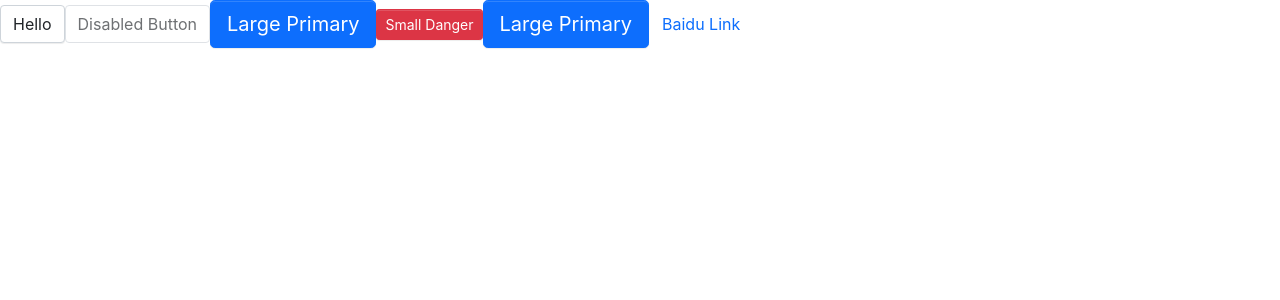
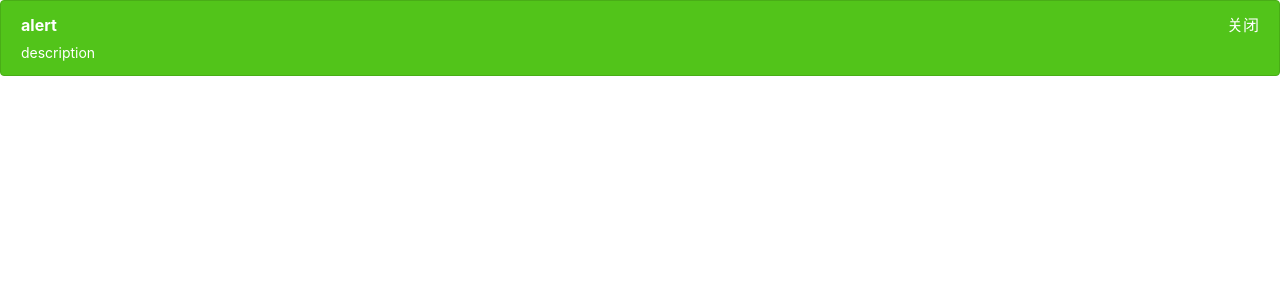
Before and after one commit to Hujianboo/boboDesign, a React (Create React App) app: page / in a window 1280 px wide. Shown: the top 300 px of the page. Built offline with nearby package versions, Linux system fonts and the light colour scheme.

Commit message:
add Alert design part 1

```diff
--- a/src/App.tsx
+++ b/src/App.tsx
@@ -1,29 +1,19 @@
 import React from "react";
 import Button, { ButtonType, ButtonSize } from "./components/Button/button";
+import Alert, { AlertType } from "./components/Alert/alert";
+
 function App() {
   return (
     <div className="App">
-      <Button
-        onClick={() => {
-          alert("hello");
+      <Alert
+        title="alert"
+        description="description"
+        type={AlertType.Success}
+        closable
+        onClose={() => {
+          // alert("close");
         }}
-      >
-        Hello
-      </Button>
-      <Button disabled> Disabled Button</Button>
-      <Button btnType={ButtonType.Primary} size={ButtonSize.Large}>
-        Large Primary
-      </Button>
-      <Button btnType={ButtonType.Danger} size={ButtonSize.Small}>
-        Small Danger
-      </Button>
-      <Button btnType={ButtonType.Primary} size={ButtonSize.Large}>
-        Large Primary
-      </Button>
-      <Button btnType={ButtonType.Link} href="http://www.baidu.com">
-        {" "}
-        Baidu Link{" "}
-      </Button>
+      ></Alert>
     </div>
   );
 }
--- /dev/null
+++ b/src/components/Alert/_style.scss
@@ -0,0 +1,34 @@
+$btn-colors: (
+  "default": $primary,
+  "success": $success,
+  "warning": $warning,
+  "danger": $danger,
+);
+
+.bobo-alert {
+  position: relative;
+  padding: $alert-padding-y $alert-padding-x;
+  margin-bottom: $alert-margin-bottom;
+  border: $alert-border-width solid transparent;
+  border-radius: $alert-border-radius;
+  .bobo-alert-close {
+    position: absolute;
+    top: 0;
+    right: 0;
+    padding: $alert-padding-y $alert-padding-x;
+    color: inherit;
+    cursor: pointer;
+  }
+  .bold-title {
+    font-weight: $font-weight-bold;
+  }
+  .bobo-alert-desc {
+    font-size: $alert-description-font-size;
+    margin: $alert-description-top-margin 0 0;
+  }
+}
+@each $color, $value in $btn-colors {
+  .bobo-alert-#{$color} {
+    @include alert-style($value, darken($value, 5%), $white);
+  }
+}
--- /dev/null
+++ b/src/components/Alert/alert.tsx
@@ -0,0 +1,56 @@
+import React, { useState } from "react";
+import classNames from "classnames";
+
+interface AlertProps {
+  // 标题
+  title: string;
+  // 描述
+  description?: string;
+  // 类型
+  type?: AlertType;
+  // 关闭时触发的事件
+  onClose?: () => void;
+  // 是否显示关闭图标
+  closable?: boolean;
+}
+export enum AlertType {
+  Success = "success",
+  Default = "default",
+  Danger = "danger",
+  Warning = "warning",
+}
+
+const Alert: React.FC<AlertProps> = (props) => {
+  const { title, description, type, onClose, closable } = props;
+  const [hide, setHide] = useState(false);
+  const classes = classNames("bobo-alert", {
+    [`bobo-alert-${type}`]: type,
+  });
+  const titleClass = classNames("viking-alert-title", {
+    "bold-title": description,
+  });
+  const handleClose = () => {
+    if (onClose) {
+      onClose();
+    }
+    setHide(true);
+  };
+  return (
+    <div>
+      {!hide && (
+        <div>
+          <div className={classes}>
+            <span className={titleClass}>{title}</span>
+            {description && <p className="bobo-alert-desc">{description}</p>}
+            {closable && (
+              <span className="bobo-alert-close" onClick={handleClose}>
+                <span>关闭</span>
+              </span>
+            )}
+          </div>
+        </div>
+      )}
+    </div>
+  );
+};
+export default Alert;
--- a/src/styles/_mixin.scss
+++ b/src/styles/_mixin.scss
@@ -33,3 +33,8 @@
     border-color: $border;
   }
 }
+@mixin alert-style($background, $border, $color) {
+  color: $color;
+  background: $background;
+  border-color: $border;
+}
--- a/src/styles/_variables.scss
+++ b/src/styles/_variables.scss
@@ -197,3 +197,16 @@ $btn-border-radius-sm: $border-radius-sm !default;
 
 $btn-transition: color 0.15s ease-in-out, background-color 0.15s ease-in-out,
   border-color 0.15s ease-in-out, box-shadow 0.15s ease-in-out !default;
+
+// Alerts
+//
+// Define alert colors, border radius, and padding.
+
+$alert-padding-y: 0.75rem !default;
+$alert-padding-x: 1.25rem !default;
+$alert-margin-bottom: 1rem !default;
+$alert-border-radius: $border-radius !default;
+$alert-title-font-weight: $font-weight-bold !default;
+$alert-border-width: $border-width !default;
+$alert-description-font-size: $font-size-sm !default;
+$alert-description-top-margin: 0.3rem !default;
--- a/src/styles/index.scss
+++ b/src/styles/index.scss
@@ -6,3 +6,4 @@
 @import "mixin";
 // button
 @import "../components/Button/style";
+@import "../components/Alert/style";
```
